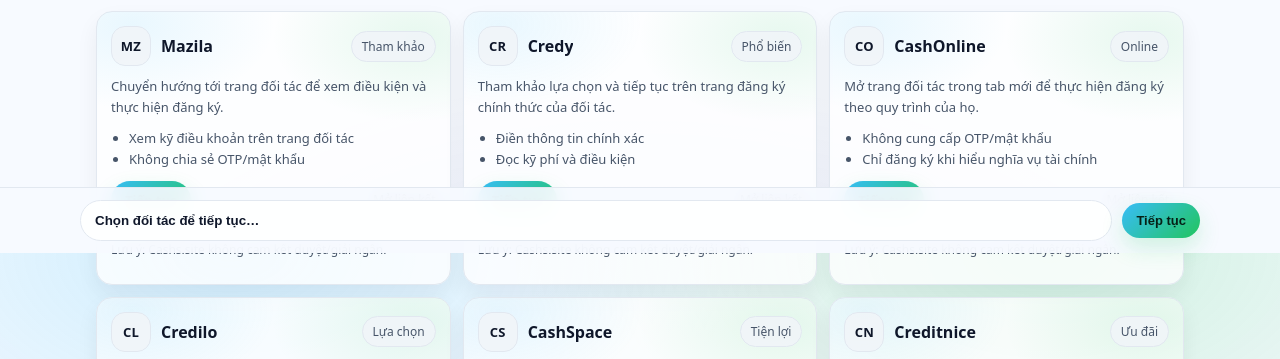
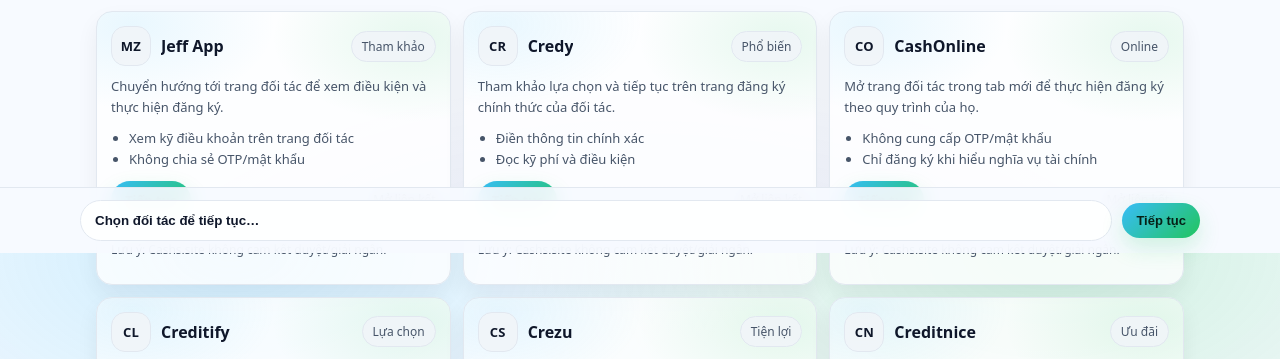
Before and after one commit to hienkhoakhang-lab/cashs, a plain HTML site: page index.html in a window 1280 px wide. Shown: the part 547-906 px from the top of the page. Drawn offline with Linux system fonts and the light colour scheme.

Commit message:
Add new offers to the offers array in index.html

```diff
--- a/index.html
+++ b/index.html
@@ -535,12 +535,12 @@
 
   <script>
     const offers = [
-      { name: "Mazila",     url: "https://rdr.pdlsd.net/in/offer/2930?aid=109166", tag: "Tham khảo", desc: "Chuyển hướng tới trang đối tác để xem điều kiện và thực hiện đăng ký.", points: ["Xem kỹ điều khoản trên trang đối tác", "Không chia sẻ OTP/mật khẩu"], code: "MZ" },
-      { name: "Credy",      url: "https://rdr.pdlsd.net/in/offer/2988?aid=109166", tag: "Phổ biến", desc: "Tham khảo lựa chọn và tiếp tục trên trang đăng ký chính thức của đối tác.", points: ["Điền thông tin chính xác", "Đọc kỹ phí và điều kiện"], code: "CR" },
-      { name: "CashOnline", url: "https://rdr.pdlsd.net/in/offer/8508?aid=109166", tag: "Online",    desc: "Mở trang đối tác trong tab mới để thực hiện đăng ký theo quy trình của họ.", points: ["Không cung cấp OTP/mật khẩu", "Chỉ đăng ký khi hiểu nghĩa vụ tài chính"], code: "CO" },
-      { name: "Credilo",    url: "https://rdr.pdlsd.net/in/offer/2929?aid=109166", tag: "Lựa chọn",  desc: "So sánh điều kiện và tiếp tục trên trang đối tác (nếu phù hợp).", points: ["Ưu tiên minh bạch", "Không đăng ký trùng quá nhiều nơi"], code: "CL" },
-      { name: "CashSpace",  url: "https://rdr.pdlsd.net/in/offer/3182?aid=109166", tag: "Tiện lợi",  desc: "Chuyển hướng tới đối tác. Điều kiện và phê duyệt do đối tác quyết định.", points: ["Đọc kỹ điều khoản", "Bảo vệ thông tin cá nhân"], code: "CS" },
-      { name: "Creditnice", url: "https://rdr.pdlsd.net/in/offer/6312?aid=109166", tag: "Ưu đãi",    desc: "Mở trang đối tác để xem điều kiện và thực hiện đăng ký (nếu phù hợp).", points: ["Không chia sẻ OTP/mật khẩu", "Kiểm tra phí/điều kiện trước khi xác nhận"], code: "CN" }
+      { name: "Jeff App",     url: "https://tracking.mobivision.vn/click?a=546&o=655", tag: "Tham khảo", desc: "Chuyển hướng tới trang đối tác để xem điều kiện và thực hiện đăng ký.", points: ["Xem kỹ điều khoản trên trang đối tác", "Không chia sẻ OTP/mật khẩu"], code: "MZ" },
+      { name: "Credy",      url: "https://tracking.mobivision.vn/click?a=546&o=140", tag: "Phổ biến", desc: "Tham khảo lựa chọn và tiếp tục trên trang đăng ký chính thức của đối tác.", points: ["Điền thông tin chính xác", "Đọc kỹ phí và điều kiện"], code: "CR" },
+      { name: "CashOnline", url: "https://tracking.mobivision.vn/click?a=546&o=656", tag: "Online",    desc: "Mở trang đối tác trong tab mới để thực hiện đăng ký theo quy trình của họ.", points: ["Không cung cấp OTP/mật khẩu", "Chỉ đăng ký khi hiểu nghĩa vụ tài chính"], code: "CO" },
+      { name: "Creditify",    url: "https://tracking.mobivision.vn/click?a=546&o=618", tag: "Lựa chọn",  desc: "So sánh điều kiện và tiếp tục trên trang đối tác (nếu phù hợp).", points: ["Ưu tiên minh bạch", "Không đăng ký trùng quá nhiều nơi"], code: "CL" },
+      { name: "Crezu",  url: "https://tracking.mobivision.vn/click?a=546&o=65", tag: "Tiện lợi",  desc: "Chuyển hướng tới đối tác. Điều kiện và phê duyệt do đối tác quyết định.", points: ["Đọc kỹ điều khoản", "Bảo vệ thông tin cá nhân"], code: "CS" },
+      { name: "Creditnice", url: "https://tracking.mobivision.vn/click?a=546&o=101", tag: "Ưu đãi",    desc: "Mở trang đối tác để xem điều kiện và thực hiện đăng ký (nếu phù hợp).", points: ["Không chia sẻ OTP/mật khẩu", "Kiểm tra phí/điều kiện trước khi xác nhận"], code: "CN" }
     ];
 
     const $ = (s, p=document) => p.querySelector(s);
```
